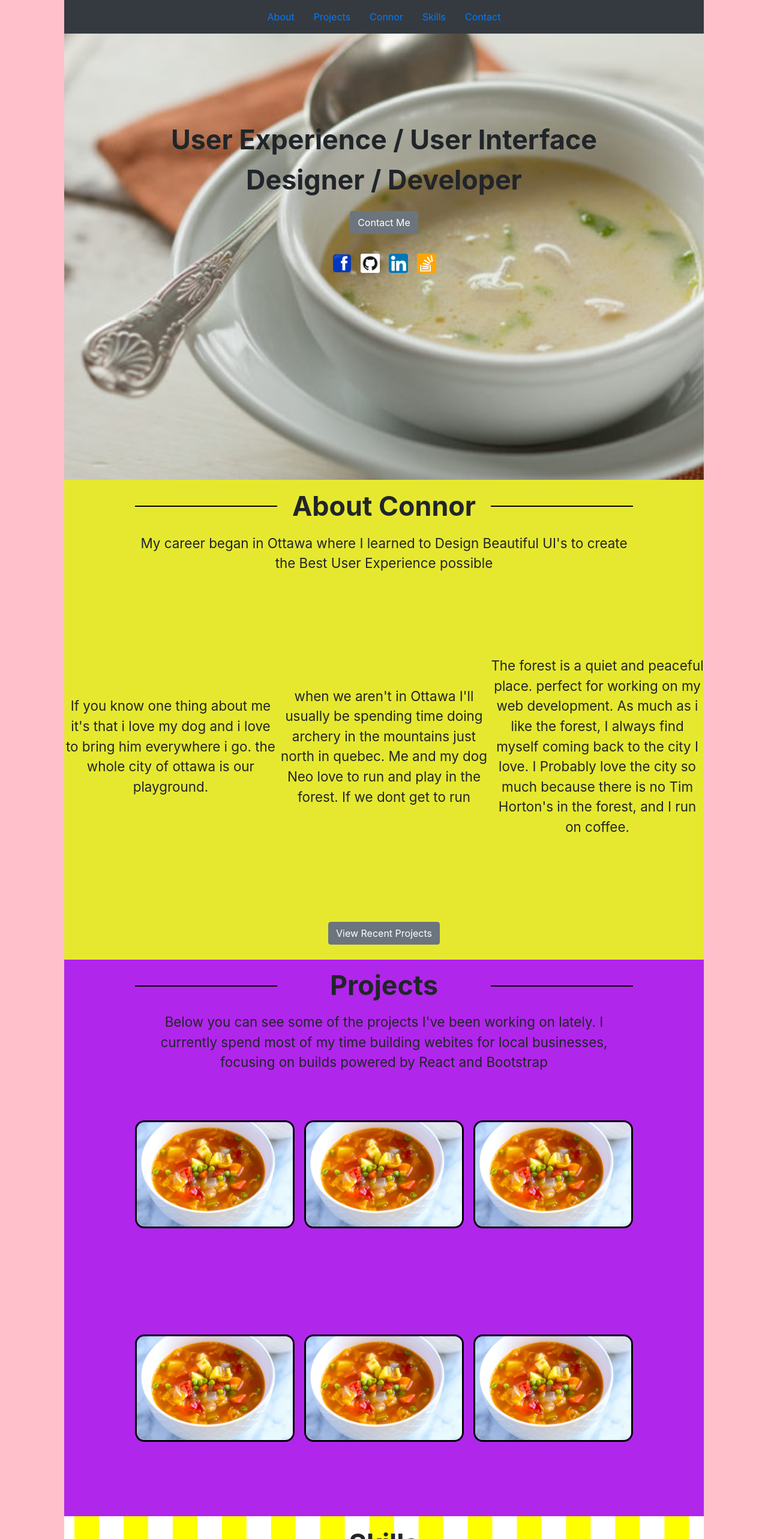
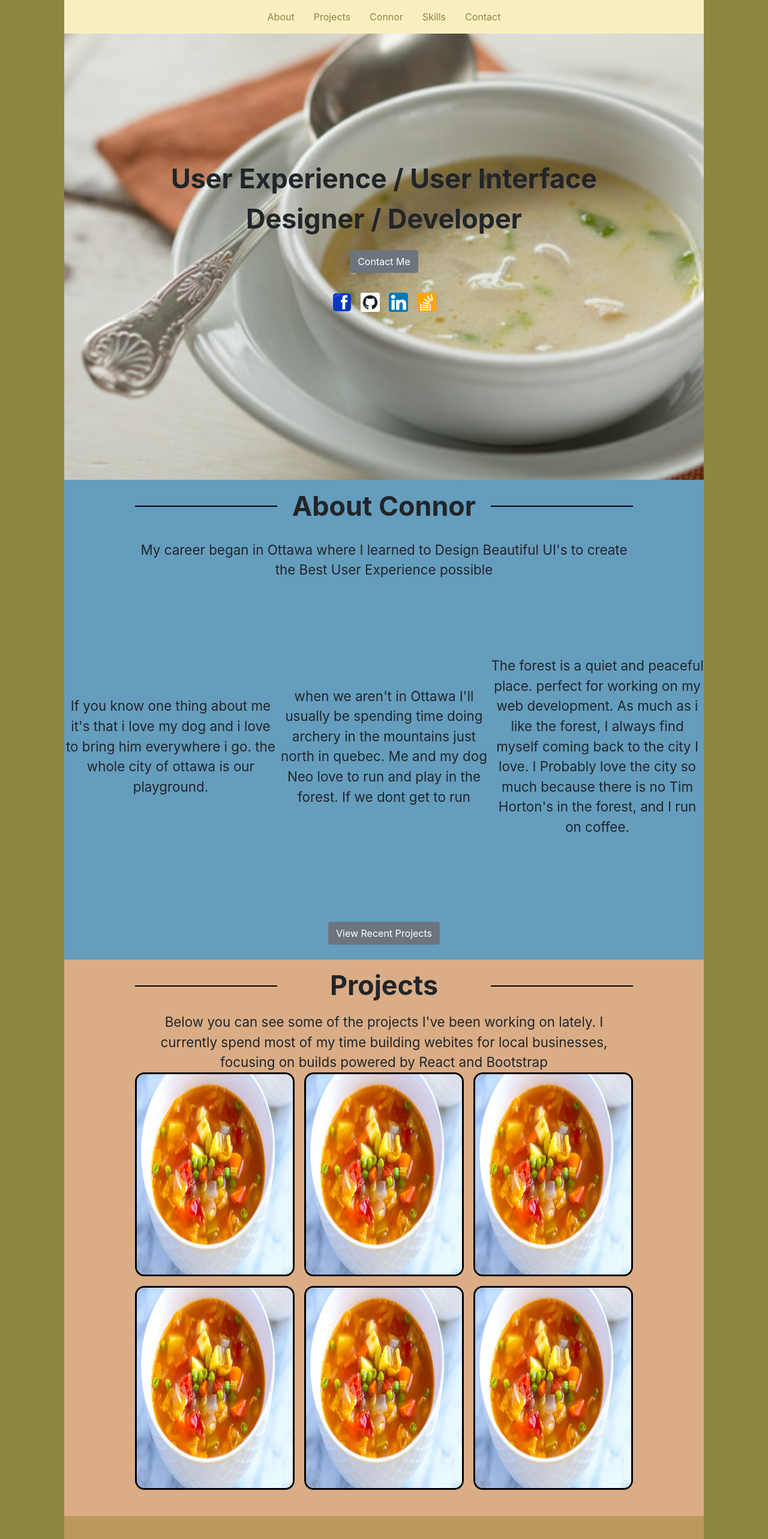
Before and after one commit to Racksoup/Developer_Profile, a React (Create React App) app: page / in a window 1280 px wide. Shown: the top 2566 px of the page at 60% size. Built offline with nearby package versions, Linux system fonts and the light colour scheme.

Commit message:
Version 0.0.4

```diff
--- a/src/App.css
+++ b/src/App.css
@@ -1,7 +1,7 @@
 .App {
   display: grid;
   grid-template-columns: 1fr 10fr 1fr;
-  grid-template-rows: 50rem 50rem 58rem 62rem 20rem;
+  grid-template-rows: 50rem 50rem 58rem 75rem 20rem;
   text-align: center;
 }
 
@@ -23,7 +23,7 @@
   grid-column-end: 2;
   grid-row-start: 1;
   grid-row-end: 6;
-  background: pink;
+  background: #8d8741;
 }
 
 .rightPadding {
@@ -31,14 +31,14 @@
   grid-column-end: 4;
   grid-row-start: 1;
   grid-row-end: 6;
-  background: pink;
+  background: #8d8741;
 }
 
 @media only screen and (max-width: 800px) {
   .App {
     display: grid;
     grid-template-columns: 0fr 10fr 0fr;
-    grid-template-rows: 35rem 60rem 120rem 90rem 20rem;
+    grid-template-rows: 35rem 60rem 120rem 70rem 20rem;
   }
 
   .background {
--- a/src/componentcss/about.css
+++ b/src/componentcss/about.css
@@ -3,10 +3,11 @@
 	grid-column-end: 3;
 	grid-row-start: 2;
 	grid-row-end: 3;
-	background: #e6e830;
+	background: #659dbd;
 	display: grid;
 	grid-template-columns: 1fr 2fr 3fr 2fr 1fr;
 	grid-template-rows: 2fr 2fr 12fr 2fr;
+	place-items: center;
 }
 
 .leftLine {
@@ -18,7 +19,6 @@
 	color: black;
 	height: 1px;
 	background-color: black;
-	margin: auto;
 }
 
 .rightLine {
@@ -30,7 +30,6 @@
 	width: 100%;
 	height: 1px;
 	background-color: black;
-	margin: auto;
 }
 
 .aboutTitle {
@@ -39,7 +38,6 @@
 	grid-row-start: 1;
 	grid-row-end: 2;
 	font-size: 2.8rem;
-	margin: auto;
 	font-weight: bold;
 }
 
@@ -56,7 +54,6 @@
 	grid-column-end: 3;
 	grid-row-start: 3;
 	grid-row-end: 4;
-	margin: auto;
 	font-size: 1.4rem;
 }
 
@@ -65,7 +62,6 @@
 	grid-column-end: 4;
 	grid-row-start: 3;
 	grid-row-end: 4;
-	margin: auto;
 	font-size: 1.4rem;
 }
 
@@ -74,7 +70,6 @@
 	grid-column-end: 6;
 	grid-row-start: 3;
 	grid-row-end: 4;
-	margin: auto;
 	font-size: 1.4rem;
 }
 
@@ -83,7 +78,6 @@
 	grid-column-end: 4;
 	grid-row-start: 4;
 	grid-row-end: 5;
-	margin: auto;
 }
 
 @media only screen and (max-width: 800px) {
--- a/src/componentcss/contact.css
+++ b/src/componentcss/contact.css
@@ -3,10 +3,11 @@
 	grid-column-end: 3;
 	grid-row-start: 5;
 	grid-row-end: 6;
-	background: #36e4a9;
+	background: #fbeec1;
 	display: grid;
 	grid-template-columns: 1fr 2fr 3fr 2fr 1fr;
 	grid-template-rows: 2fr 1fr 1fr 1fr 1fr;
+	place-items: center;
 }
 
 .contactLeftLine {
@@ -18,7 +19,6 @@
 	color: black;
 	height: 1px;
 	background-color: black;
-	margin: auto;
 }
 
 .contactRightLine {
@@ -30,7 +30,6 @@
 	width: 100%;
 	height: 1px;
 	background-color: black;
-	margin: auto;
 }
 
 .contactTitle {
@@ -39,7 +38,7 @@
 	grid-row-start: 1;
 	grid-row-end: 2;
 	font-size: 2.8rem;
-	margin: auto;
+	vertical-align: center;
 	font-weight: bold;
 }
 
@@ -49,6 +48,7 @@
 	grid-row-start: 2;
 	grid-row-end: 3;
 	font-size: 1.4rem;
+	align-self: start;
 }
 
 .contactBtn {
@@ -56,7 +56,6 @@
 	grid-column-end: 4;
 	grid-row-start: 3;
 	grid-row-end: 4;
-	margin: auto;
 }
 
 .contactBtns {
@@ -64,7 +63,6 @@
 	grid-column-end: 4;
 	grid-row-start: 4;
 	grid-row-end: 5;
-	margin: auto;
 }
 
 .signature {
@@ -74,7 +72,6 @@
 	grid-row-end: 6;
 	max-height: 10rem;
 	max-width: 10rem;
-	margin: auto;
 }
 
 .contactBtnStyle {
--- a/src/componentcss/pageNavbar.css
+++ b/src/componentcss/pageNavbar.css
@@ -1,21 +1,27 @@
-.pageNavbar {
+.navbar {
 	position: fixed;
 	z-index: 1;
 	width: 83.336%;
 	margin-left: 8.333%;
 	margin-right: 8.333%;
 	justify-content: center;
-	background: grey;
+	background-color: #fbeec1;
+}
+
+.nav-link {
+	color: #8d8741;
 }
 
 @media only screen and (max-width: 800px) {
-	.pageNavbar {
+	.navbar {
 		width: 100%;
 		margin-left: 0%;
 		margin-right: 0%;
 		font-size: 0.7rem;
 	}
-	.nav-item {
-		width: 60px;
+
+	.nav-link {
+		color: #bc986a;
+		font-size: 0.7rem;
 	}
 }
--- a/src/componentcss/projects.css
+++ b/src/componentcss/projects.css
@@ -3,10 +3,11 @@
 	grid-column-end: 3;
 	grid-row-start: 3;
 	grid-row-end: 4;
-	background: #b126eb;
+	background: #daad86;
 	display: grid;
 	grid-template-columns: 1fr 2fr 3fr 2fr 1fr;
 	grid-template-rows: 1fr 1fr 8fr 0.5fr;
+	place-items: center;
 }
 
 .leftProjectLine {
@@ -18,7 +19,6 @@
 	color: black;
 	height: 1px;
 	background-color: black;
-	margin: auto;
 }
 
 .rightProjectLine {
@@ -30,7 +30,6 @@
 	width: 100%;
 	height: 1px;
 	background-color: black;
-	margin: auto;
 }
 
 .projectTitle {
@@ -39,7 +38,6 @@
 	grid-row-start: 1;
 	grid-row-end: 2;
 	font-size: 2.8rem;
-	margin: auto;
 	font-weight: bold;
 }
 
@@ -56,6 +54,7 @@
 	grid-column-end: 5;
 	grid-row-start: 3;
 	grid-row-end: 4;
+	place-self: stretch;
 	display: grid;
 	grid-template-columns: 1fr 1fr 1fr;
 	grid-template-rows: 1fr 1fr;
@@ -67,7 +66,6 @@
 	grid-column-end: 2;
 	grid-row-start: 1;
 	grid-row-end: 2;
-	margin: auto;
 	border: solid;
 	border-color: black;
 	border-radius: 0.98rem;
@@ -78,7 +76,6 @@
 	grid-column-end: 3;
 	grid-row-start: 1;
 	grid-row-end: 2;
-	margin: auto;
 	border: solid;
 	border-color: black;
 	border-radius: 0.98rem;
@@ -89,7 +86,6 @@
 	grid-column-end: 4;
 	grid-row-start: 1;
 	grid-row-end: 2;
-	margin: auto;
 	border: solid;
 	border-color: black;
 	border-radius: 0.98rem;
@@ -100,7 +96,6 @@
 	grid-column-end: 2;
 	grid-row-start: 2;
 	grid-row-end: 3;
-	margin: auto;
 	border: solid;
 	border-color: black;
 	border-radius: 0.98rem;
@@ -111,7 +106,6 @@
 	grid-column-end: 3;
 	grid-row-start: 2;
 	grid-row-end: 3;
-	margin: auto;
 	border: solid;
 	border-color: black;
 	border-radius: 0.98rem;
@@ -122,7 +116,6 @@
 	grid-column-end: 4;
 	grid-row-start: 2;
 	grid-row-end: 3;
-	margin: auto;
 	border: solid;
 	border-color: black;
 	border-radius: 0.98rem;
@@ -137,7 +130,7 @@
 @media only screen and (max-width: 800px) {
 	.projects {
 		grid-template-columns: 1fr 2fr 3fr 2fr 1fr;
-		grid-template-rows: 1.05fr 3fr 20fr 1fr;
+		grid-template-rows: 1fr 3fr 20fr 1fr;
 	}
 
 	.projectTitle {
--- a/src/componentcss/skills.css
+++ b/src/componentcss/skills.css
@@ -3,10 +3,11 @@
 	grid-column-end: 3;
 	grid-row-start: 4;
 	grid-row-end: 5;
-	background-image: url(../images/yellowstripes.svg);
+	background: #bc985a;
 	display: grid;
 	grid-template-columns: 1fr 2fr 3fr 2fr 1fr;
 	grid-template-rows: 1fr 1fr 8fr 0.5fr;
+	place-items: center;
 }
 
 .skillsLeftLine {
@@ -18,7 +19,6 @@
 	color: black;
 	height: 1px;
 	background-color: black;
-	margin: auto;
 }
 
 .skillsRightLine {
@@ -30,7 +30,6 @@
 	width: 100%;
 	height: 1px;
 	background-color: black;
-	margin: auto;
 }
 
 .skillsTitle {
@@ -39,7 +38,6 @@
 	grid-row-start: 1;
 	grid-row-end: 2;
 	font-size: 2.8rem;
-	margin: auto;
 	font-weight: bold;
 }
 
@@ -57,9 +55,11 @@
 	grid-row-start: 3;
 	grid-row-end: 4;
 	display: grid;
+	place-self: stretch;
 	grid-template-columns: 1fr 1fr 1fr 1fr 1fr 1fr;
 	grid-template-rows: 1fr 1fr 1fr 1fr;
-	grid-gap: 1rem;
+	grid-gap: 2rem;
+	place-items: stretch;
 }
 
 .frontend {
@@ -69,6 +69,7 @@
 	grid-row-end: 3;
 	border: ridge;
 	background: white;
+	place-self: stretch;
 }
 
 .backend {
@@ -78,6 +79,7 @@
 	grid-row-end: 4;
 	border: ridge;
 	background: white;
+	place-self: stretch;
 }
 
 .tools {
@@ -87,11 +89,12 @@
 	grid-row-end: 5;
 	border: ridge;
 	background: white;
+	place-self: stretch;
 }
 
 .skillsImg {
-	height: 80%;
-	width: 80%;
+	width: 100%;
+	height: 100%;
 }
 
 .htmlx {
@@ -99,9 +102,6 @@
 	grid-column-end: 2;
 	grid-row-start: 1;
 	grid-row-end: 2;
-	margin: auto;
-	max-width: 80%;
-	max-height: 80%;
 }
 
 .cssx {
@@ -109,9 +109,6 @@
 	grid-column-end: 3;
 	grid-row-start: 1;
 	grid-row-end: 2;
-	margin: auto;
-	max-width: 80%;
-	max-height: 80%;
 }
 
 .sassx {
@@ -119,9 +116,6 @@
 	grid-column-end: 4;
 	grid-row-start: 1;
 	grid-row-end: 2;
-	margin: auto;
-	max-width: 80%;
-	max-height: 80%;
 }
 
 .reactx {
@@ -129,9 +123,6 @@
 	grid-column-end: 5;
 	grid-row-start: 1;
 	grid-row-end: 2;
-	margin: auto;
-	max-width: 80%;
-	max-height: 80%;
 }
 
 .bootstrapx {
@@ -139,9 +130,6 @@
 	grid-column-end: 6;
 	grid-row-start: 1;
 	grid-row-end: 2;
-	margin: auto;
-	max-width: 80%;
-	max-height: 80%;
 }
 
 .reduxx {
@@ -149,9 +137,6 @@
 	grid-column-end: 7;
 	grid-row-start: 1;
 	grid-row-end: 2;
-	margin: auto;
-	max-width: 80%;
-	max-height: 80%;
 }
 
 .webpackx {
@@ -159,9 +144,6 @@
 	grid-column-end: 2;
 	grid-row-start: 2;
 	grid-row-end: 3;
-	margin: auto;
-	max-width: 80%;
-	max-height: 80%;
 }
 
 .applex {
@@ -169,9 +151,7 @@
 	grid-column-end: 3;
 	grid-row-start: 2;
 	grid-row-end: 3;
-	margin: auto;
-	max-width: 80%;
-	max-height: 80%;
+	object-fit: contain;
 }
 
 .photoshopx {
@@ -179,9 +159,6 @@
 	grid-column-end: 4;
 	grid-row-start: 2;
 	grid-row-end: 3;
-	margin: auto;
-	max-width: 80%;
-	max-height: 80%;
 }
 
 .nodejsx {
@@ -189,9 +166,6 @@
 	grid-column-end: 2;
 	grid-row-start: 3;
 	grid-row-end: 4;
-	margin: auto;
-	max-width: 60%;
-	max-height: 60%;
 }
 
 .expressx {
@@ -199,9 +173,6 @@
 	grid-column-end: 3;
 	grid-row-start: 3;
 	grid-row-end: 4;
-	margin: auto;
-	max-width: 80%;
-	max-height: 80%;
 }
 
 .mongoosex {
@@ -209,9 +180,6 @@
 	grid-column-end: 4;
 	grid-row-start: 3;
 	grid-row-end: 4;
-	margin: auto;
-	max-width: 80%;
-	max-height: 80%;
 }
 
 .mongodbx {
@@ -219,9 +187,6 @@
 	grid-column-end: 5;
 	grid-row-start: 3;
 	grid-row-end: 4;
-	margin: auto;
-	max-width: 80%;
-	max-height: 80%;
 }
 
 .mysqlx {
@@ -229,9 +194,6 @@
 	grid-column-end: 6;
 	grid-row-start: 3;
 	grid-row-end: 4;
-	margin: auto;
-	max-width: 80%;
-	max-height: 80%;
 }
 
 .awsx {
@@ -239,9 +201,6 @@
 	grid-column-end: 7;
 	grid-row-start: 3;
 	grid-row-end: 4;
-	margin: auto;
-	max-width: 80%;
-	max-height: 80%;
 }
 
 .sublimex {
@@ -249,9 +208,6 @@
 	grid-column-end: 2;
 	grid-row-start: 4;
 	grid-row-end: 5;
-	margin: auto;
-	max-width: 75%;
-	max-height: 75%;
 }
 
 .npmx {
@@ -259,9 +215,6 @@
 	grid-column-end: 3;
 	grid-row-start: 4;
 	grid-row-end: 5;
-	margin: auto;
-	max-width: 80%;
-	max-height: 80%;
 }
 
 .herokux {
@@ -269,9 +222,6 @@
 	grid-column-end: 4;
 	grid-row-start: 4;
 	grid-row-end: 5;
-	margin: auto;
-	max-width: 80%;
-	max-height: 80%;
 }
 
 .githubx {
@@ -279,9 +229,6 @@
 	grid-column-end: 5;
 	grid-row-start: 4;
 	grid-row-end: 5;
-	margin: auto;
-	max-width: 80%;
-	max-height: 80%;
 }
 
 .wordpressx {
@@ -289,15 +236,12 @@
 	grid-column-end: 6;
 	grid-row-start: 4;
 	grid-row-end: 5;
-	margin: auto;
-	max-width: 80%;
-	max-height: 80%;
 }
 
 @media only screen and (max-width: 800px) {
 	.skills {
 		grid-template-columns: 1fr 2fr 3fr 2fr 1fr;
-		grid-template-rows: 0.95fr 3fr 12fr 0.5fr;
+		grid-template-rows: 1fr 3fr 10fr 0.5fr;
 	}
 
 	.skillsTitle {
--- a/src/componentcss/statement.css
+++ b/src/componentcss/statement.css
@@ -6,6 +6,7 @@
 	background: rgba(0, 0, 0, 0);
 	display: grid;
 	grid-template-rows: 2fr 4fr 2fr;
+	place-items: center;
 }
 
 .statementBlock {
--- a/src/components/pageNavbar.js
+++ b/src/components/pageNavbar.js
@@ -1,36 +1,24 @@
 import React from "react";
-import {
-	Collapse,
-	Navbar,
-	NavbarToggler,
-	NavbarBrand,
-	Nav,
-	NavItem,
-	NavLink,
-	UncontrolledDropdown,
-	DropdownToggle,
-	DropdownMenu,
-	DropdownItem
-} from "reactstrap";
+import { Navbar, Nav, NavItem, NavLink } from "reactstrap";
 import "../componentcss/pageNavbar.css";
 
 function PageNavbar() {
 	return (
-		<Navbar className="pageNavbar nav-bar" color="dark">
+		<Navbar>
 			<Nav>
-				<NavItem className="navItemStyle">
+				<NavItem>
 					<NavLink href="#about">About</NavLink>
 				</NavItem>
-				<NavItem className="navItemStyle">
+				<NavItem>
 					<NavLink href="#projects">Projects</NavLink>
 				</NavItem>
-				<NavItem className="navItemStyle">
+				<NavItem>
 					<NavLink href="#statement">Connor</NavLink>
 				</NavItem>
-				<NavItem className="navItemStyle">
+				<NavItem>
 					<NavLink href="#skills">Skills</NavLink>
 				</NavItem>
-				<NavItem className="navItemStyle">
+				<NavItem>
 					<NavLink href="#contact">Contact</NavLink>
 				</NavItem>
 			</Nav>
```
